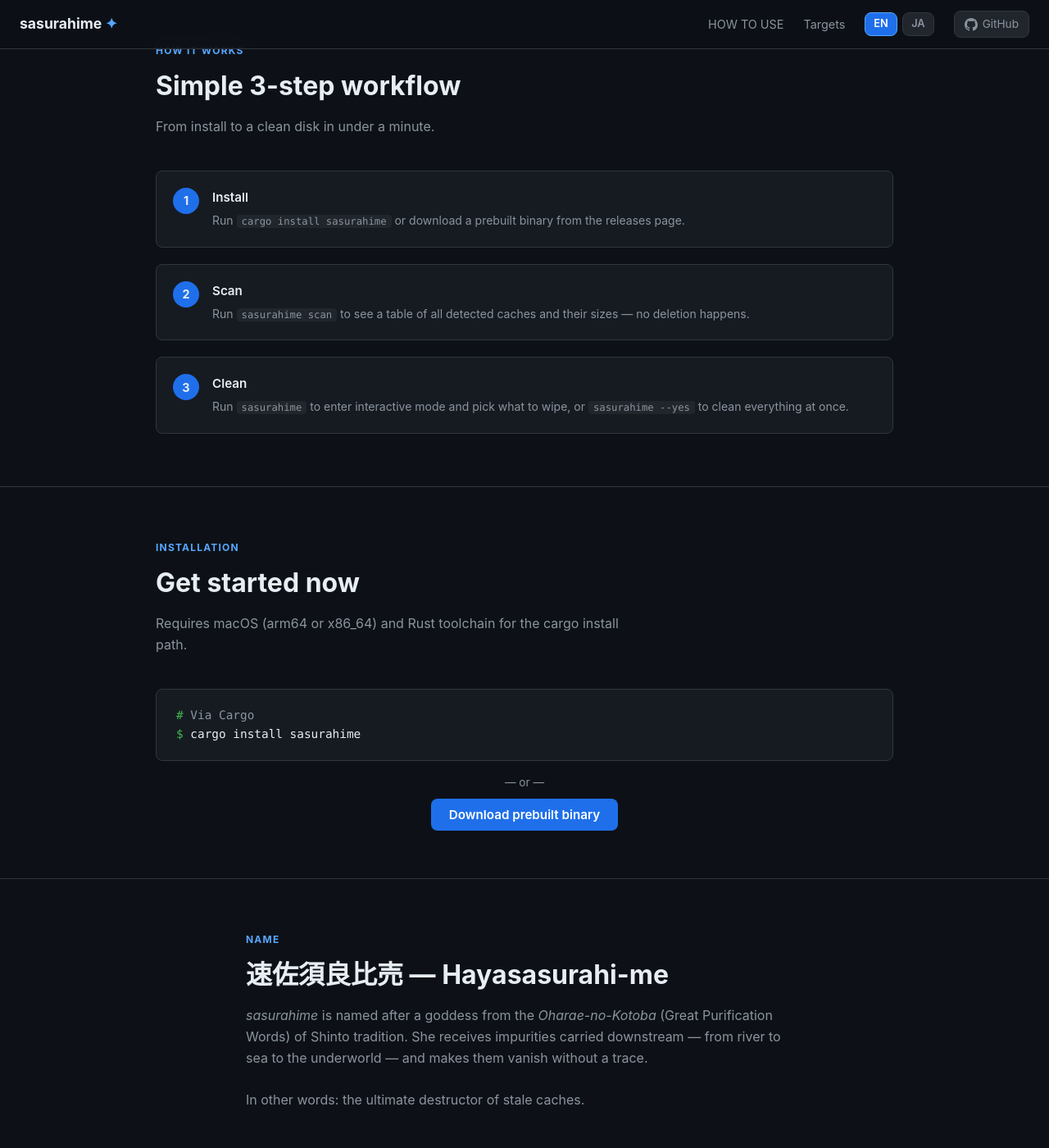
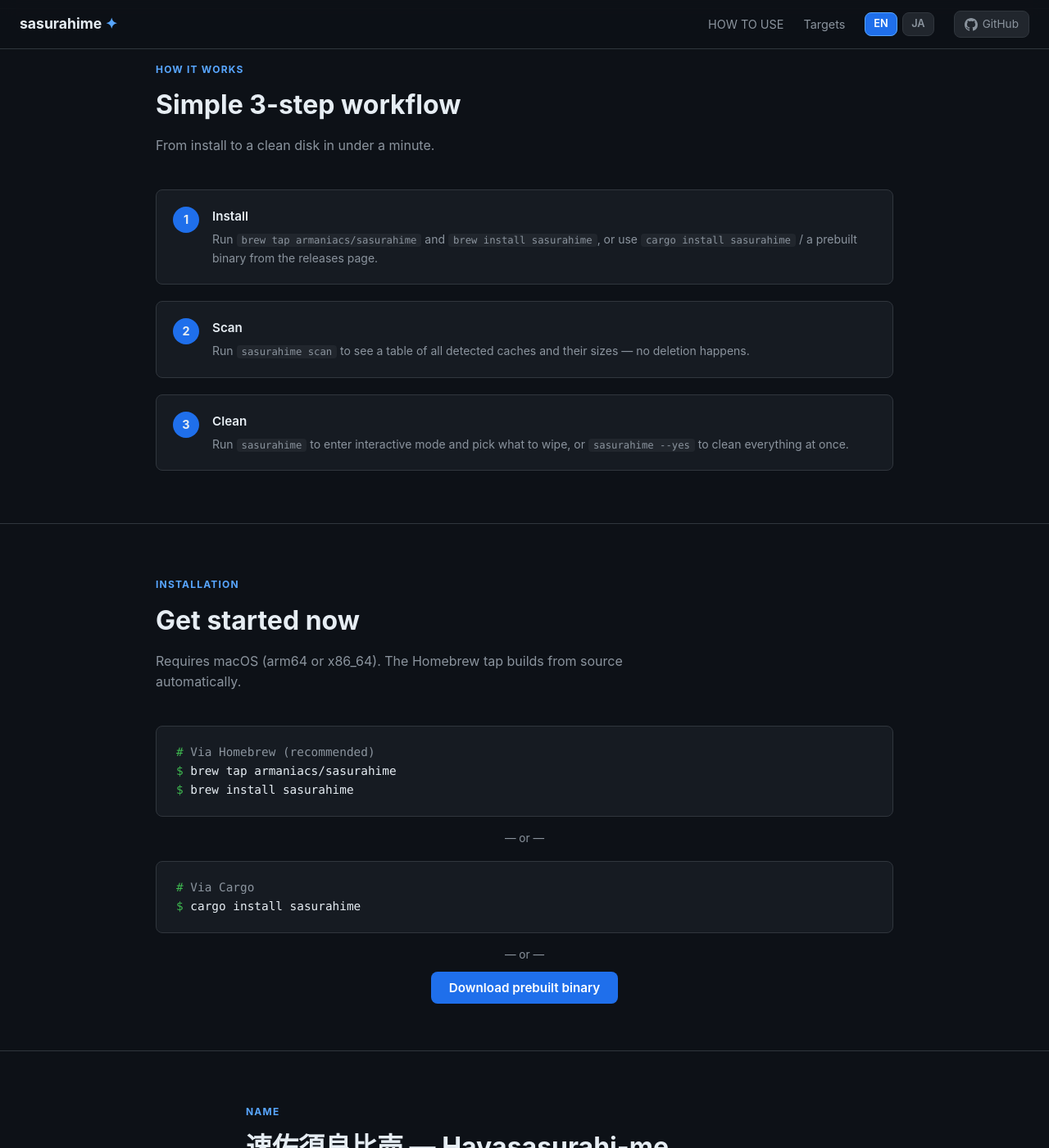
Before and after one commit to armaniacs/sasurahime, a Jekyll site: the page built from docs/index.html, in a window 1280 px wide and 1400 px high, scrolled down 2295 px. Shown: the whole window at 82% size. Built offline with Jekyll 4.4.1, drawn with Linux system fonts in a browser that asks for light colours; some of the changed text lies outside the part shown.

Commit message:
docs(gh-pages): add Homebrew install instructions to landing pages

```diff
--- a/docs/index.html
+++ b/docs/index.html
@@ -44,7 +44,8 @@
     <a class="btn-secondary" href="HOWTO-USE">View Documentation</a>
   </div>
   <div class="hero-code">
-    <span class="prompt">$</span><span class="cmd">cargo install sasurahime</span>
+    <span class="prompt">$</span><span class="cmd">brew tap armaniacs/sasurahime</span><br>
+    <span class="prompt">$</span><span class="cmd">brew install sasurahime</span>
   </div>
 </div>
 
@@ -163,7 +164,7 @@
         <div class="step-num">1</div>
         <div>
           <h3>Install</h3>
-          <p>Run <code>cargo install sasurahime</code> or download a prebuilt binary from the releases page.</p>
+          <p>Run <code>brew tap armaniacs/sasurahime</code> and <code>brew install sasurahime</code>, or use <code>cargo install sasurahime</code> / a prebuilt binary from the releases page.</p>
         </div>
       </div>
       <div class="step">
@@ -191,7 +192,13 @@
   <div class="section-inner">
     <div class="section-label">Installation</div>
     <h2 class="section-title">Get started now</h2>
-    <p class="section-sub">Requires macOS (arm64 or x86_64) and Rust toolchain for the cargo install path.</p>
+    <p class="section-sub">Requires macOS (arm64 or x86_64). The Homebrew tap builds from source automatically.</p>
+    <div class="install-block">
+      <span class="prompt"># </span>Via Homebrew (recommended)<br>
+      <span class="prompt">$ </span><span class="cmd">brew tap armaniacs/sasurahime</span><br>
+      <span class="prompt">$ </span><span class="cmd">brew install sasurahime</span>
+    </div>
+    <div class="or-divider">— or —</div>
     <div class="install-block">
       <span class="prompt"># </span>Via Cargo<br>
       <span class="prompt">$ </span><span class="cmd">cargo install sasurahime</span>
```
Also changed, not shown: docs/ja/index.html (+10 -3 lines).
